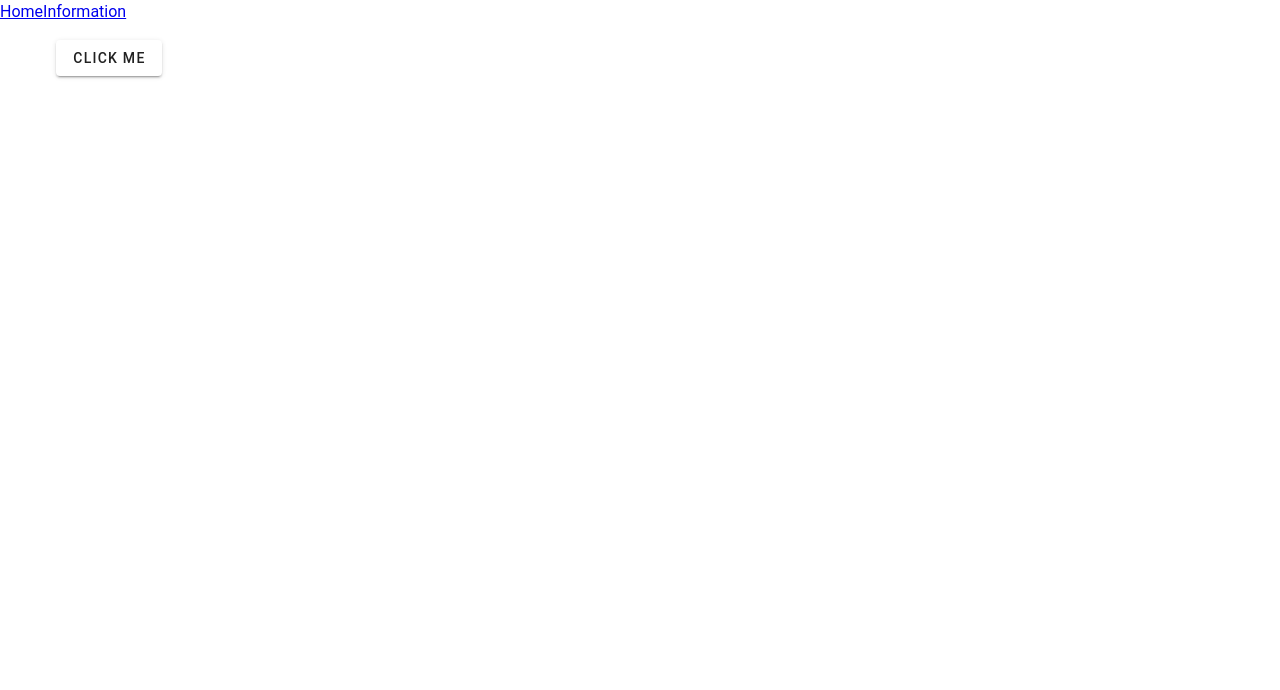
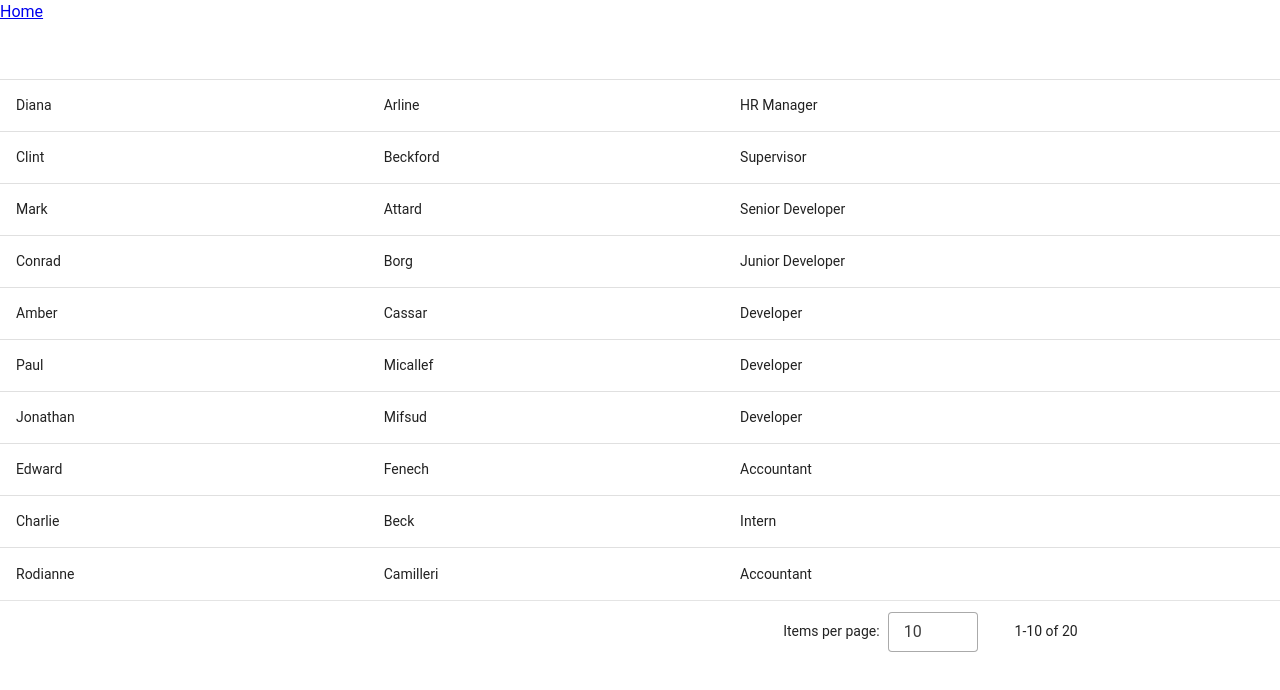
Before and after one commit to nathanc1/ProjectSB, a Vue app: page / in a window 1280 px wide. Shown: the top 690 px of the page. Built offline with nearby package versions, Linux system fonts and the light colour scheme.

Commit message:
Added v-data-table component to display employee information on the home page. The component fetches employee data from '/employees.json', still need to fix goToEmployeeInfo method

```diff
--- /dev/null
+++ b/employees.json
@@ -0,0 +1,204 @@
+{
+  "Employees": [
+    {
+      "Id": "1",
+      "FirstName": "Diana",
+      "LastName": "Arline",
+      "Gender": "Female",
+      "Occupation": "HR Manager",
+      "DateOfBirth": "1996-04-23",
+      "EmploymentDate": "2020-06-17",
+      "TerminationDate": ""
+    },
+    {
+      "Id": "2",
+      "FirstName": "Clint",
+      "LastName": "Beckford",
+      "Gender": "Male",
+      "Occupation": "Supervisor",
+      "DateOfBirth": "1979-03-11",
+      "EmploymentDate": "2001-07-17",
+      "TerminationDate": "2025-09-25"
+    },
+    {
+      "Id": "3",
+      "FirstName": "Mark",
+      "LastName": "Attard",
+      "Gender": "Male",
+      "Occupation": "Senior Developer",
+      "DateOfBirth": "1984-11-06",
+      "EmploymentDate": "2011-09-18",
+      "TerminationDate": "2019-01-01"
+    },
+    {
+      "Id": "4",
+      "FirstName": "Conrad",
+      "LastName": "Borg",
+      "Gender": "Male",
+      "Occupation": "Junior Developer",
+      "DateOfBirth": "2003-03-05",
+      "EmploymentDate": "2025-01-01",
+      "TerminationDate": ""
+    },
+    {
+      "Id": "5",
+      "FirstName": "Amber",
+      "LastName": "Cassar",
+      "Gender": "Female",
+      "Occupation": "Developer",
+      "DateOfBirth": "1997-04-26",
+      "EmploymentDate": "2020-02-18",
+      "TerminationDate": ""
+    },
+    {
+      "Id": "6",
+      "FirstName": "Paul",
+      "LastName": "Micallef",
+      "Gender": "Male",
+      "Occupation": "Developer",
+      "DateOfBirth": "InvalidDate",
+      "EmploymentDate": "2021-12-13",
+      "TerminationDate": ""
+    },
+    {
+      "Id": "7",
+      "FirstName": "Jonathan",
+      "LastName": "Mifsud",
+      "Gender": "Male",
+      "Occupation": "Developer",
+      "DateOfBirth": "1965-05-08",
+      "EmploymentDate": "1992-15-03",
+      "TerminationDate": "2004-01-17"
+    },
+    {
+      "Id": "8",
+      "FirstName": "Edward",
+      "LastName": "Fenech",
+      "Gender": "Male",
+      "Occupation": "Accountant",
+      "DateOfBirth": "1985-07-22",
+      "EmploymentDate": "2025-04-19",
+      "TerminationDate": ""
+    },
+    {
+      "Id": "9",
+      "FirstName": "Charlie",
+      "LastName": "Beck",
+      "Gender": "Male",
+      "Occupation": "Intern",
+      "DateOfBirth": "2001-07-15",
+      "EmploymentDate": "2025-04-21",
+      "TerminationDate": "2025-07-21"
+    },
+    {
+      "Id": "10",
+      "FirstName": "Rodianne",
+      "LastName": "Camilleri",
+      "Gender": "Female",
+      "Occupation": "Accountant",
+      "DateOfBirth": "1989-09-03",
+      "EmploymentDate": "2017-08-11",
+      "TerminationDate": ""
+    },
+    {
+      "Id": "11",
+      "FirstName": "Keith",
+      "LastName": "Bonnici",
+      "Gender": "Male",
+      "Occupation": "Support Agent",
+      "DateOfBirth": "1992-01-08",
+      "EmploymentDate": "2015-08-19",
+      "TerminationDate": ""
+    },
+    {
+      "Id": "12",
+      "FirstName": "Joanne",
+      "LastName": "Caruana",
+      "Gender": "Female",
+      "Occupation": "Support Agent",
+      "DateOfBirth": "1984-04-18",
+      "EmploymentDate": "2016-11-16",
+      "TerminationDate": "2022-19-04"
+    },
+    {
+      "Id": "13",
+      "FirstName": "Emilia",
+      "LastName": "Vella",
+      "Gender": "Female",
+      "Occupation": "Senior Support Agent",
+      "DateOfBirth": "1971-02-23",
+      "EmploymentDate": "1989-06-12",
+      "TerminationDate": ""
+    },
+    {
+      "Id": "14",
+      "FirstName": "Silvio",
+      "LastName": "Zammit",
+      "Gender": "Male",
+      "Occupation": "Sales",
+      "DateOfBirth": "1991-01-19",
+      "EmploymentDate": "2020-02-20",
+      "TerminationDate": ""
+    },
+    {
+      "Id": "15",
+      "FirstName": "Steve",
+      "LastName": "Shay",
+      "Gender": "Male",
+      "Occupation": "Sales",
+      "DateOfBirth": "1987-07-11",
+      "EmploymentDate": "",
+      "TerminationDate": ""
+    },
+    {
+      "Id": "16",
+      "FirstName": "Philip",
+      "LastName": "Ellul",
+      "Gender": "Male",
+      "Occupation": "",
+      "DateOfBirth": "1975-07-11",
+      "EmploymentDate": "1997-01-15",
+      "TerminationDate": ""
+    },
+    {
+      "Id": "17",
+      "FirstName": "Elaine",
+      "LastName": "Vella",
+      "Gender": "",
+      "Occupation": "Product Owner",
+      "DateOfBirth": "1986-01-18",
+      "EmploymentDate": "2014-06-04",
+      "TerminationDate": ""
+    },
+    {
+      "Id": "18",
+      "FirstName": "Petra",
+      "LastName": "Muscat",
+      "Gender": "Female",
+      "Occupation": "Marketing",
+      "DateOfBirth": "1994-07-21",
+      "EmploymentDate": "2015-04-17",
+      "TerminationDate": ""
+    },
+    {
+      "Id": "19",
+      "FirstName": "Edward",
+      "LastName": "Vella",
+      "Gender": "Male",
+      "Occupation": "Marketing",
+      "DateOfBirth": "1995-03-16",
+      "EmploymentDate": "2018-04-21",
+      "TerminationDate": ""
+    },
+    {
+      "Id": "20",
+      "FirstName": "David",
+      "LastName": "Caruana",
+      "Gender": "Male",
+      "Occupation": "Marketing",
+      "DateOfBirth": "1981-05-27",
+      "EmploymentDate": "",
+      "TerminationDate": "2007-05-28"
+    }
+  ]
+}
--- a/src/App.vue
+++ b/src/App.vue
@@ -1,7 +1,6 @@
 <template>
   <div>
     <router-link :to="{ name: 'home' }">Home</router-link>
-    <router-link :to="{ name: 'information' }">Information</router-link>
   </div>
   <RouterView />
 </template>
--- a/src/plugins/router.js
+++ b/src/plugins/router.js
@@ -1,9 +1,6 @@
 import { createRouter, createWebHistory } from "vue-router"
 
-const routes = [
-  { path: "", name: "home", component: () => import("@/views/Home.vue") },
-  { path: "/information", name: "information", component: () => import("@/views/Information.vue") },
-]
+const routes = [{ path: "", name: "home", component: () => import("@/views/Home.vue") }]
 
 const router = createRouter({
   routes,
--- /dev/null
+++ b/src/views/EmployeeInfo.vue
@@ -0,0 +1,3 @@
+<template></template>
+
+<script setup></script>
--- a/src/views/Home.vue
+++ b/src/views/Home.vue
@@ -1,15 +1,42 @@
 <template>
-  <v-app>
-    <v-container>
-      <v-btn>Click me</v-btn>
-    </v-container>
-  </v-app>
+  <v-data-table :headers="headers" :items="employees" item-key="Id" @click:row="goToEmployeeInfo"> </v-data-table>
 </template>
 
 <script setup>
-import { ref } from "vue"
+import { ref, onMounted } from "vue"
+import { useRouter } from "vue-router"
 
-const headers = ref([{ text: "Name", value: "name" }])
+const employees = ref([])
+const headers = ref([
+  { text: "First Name", value: "FirstName" },
+  { text: "Last Name", value: "LastName" },
+  { text: "Occupation", value: "Occupation" },
+])
 
-const items = ref([{ name: "Test Item" }])
+const router = useRouter()
+
+onMounted(() => {
+  fetch("/employees.json")
+    .then((response) => response.json())
+    .then((data) => {
+      employees.value = data.Employees
+      console.log("Employees loaded:", employees.value)
+    })
+    .catch((error) => console.error("Error loading the data:", error))
+})
+
+function goToEmployeeInfo(employeeId) {
+  const employee = employees.value.find((emp) => emp.Id === employeeId)
+
+  console.log(employee)
+  if (employee) {
+    router.push({ name: "EmployeeInfo", params: { id: employeeId } })
+  } else {
+    alert("Invalid or missing employee ID")
+  }
+}
 </script>
+
+<style scoped>
+/* Add your styles here */
+</style>
--- a/src/views/Information.vue
+++ /dev/null
@@ -1,7 +0,0 @@
-<template>
-  <v-container>
-    <v-data-table :headers="[{ text: 'Name', value: 'name' }]" :items="[{ name: 'Test Item' }]"></v-data-table>
-  </v-container>
-</template>
-
-<script></script>
```
